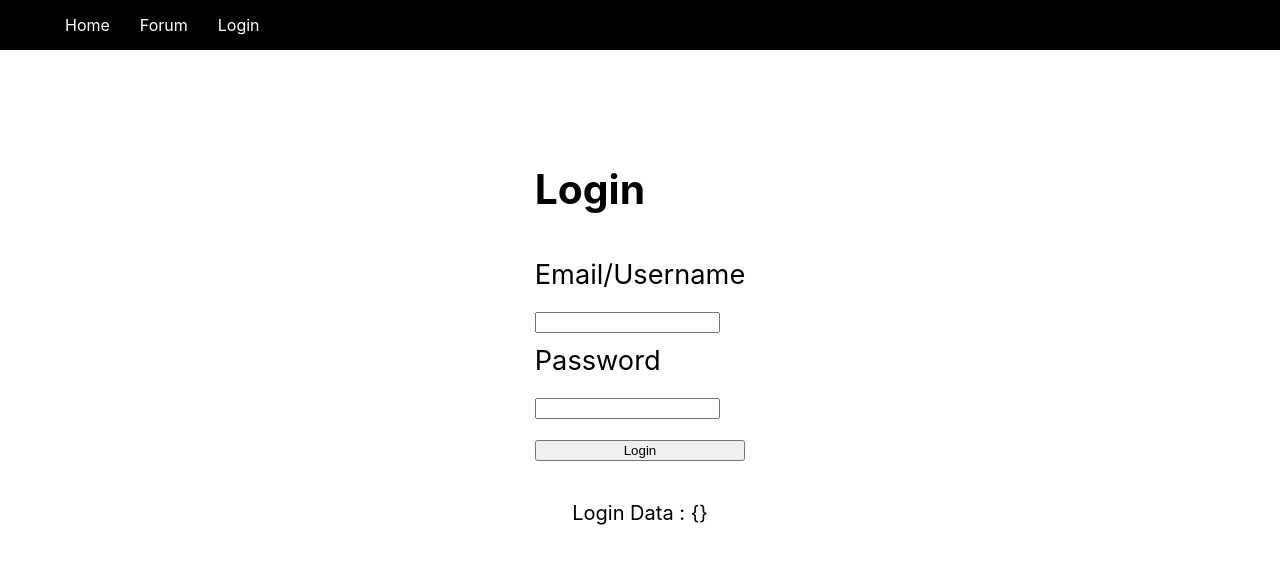
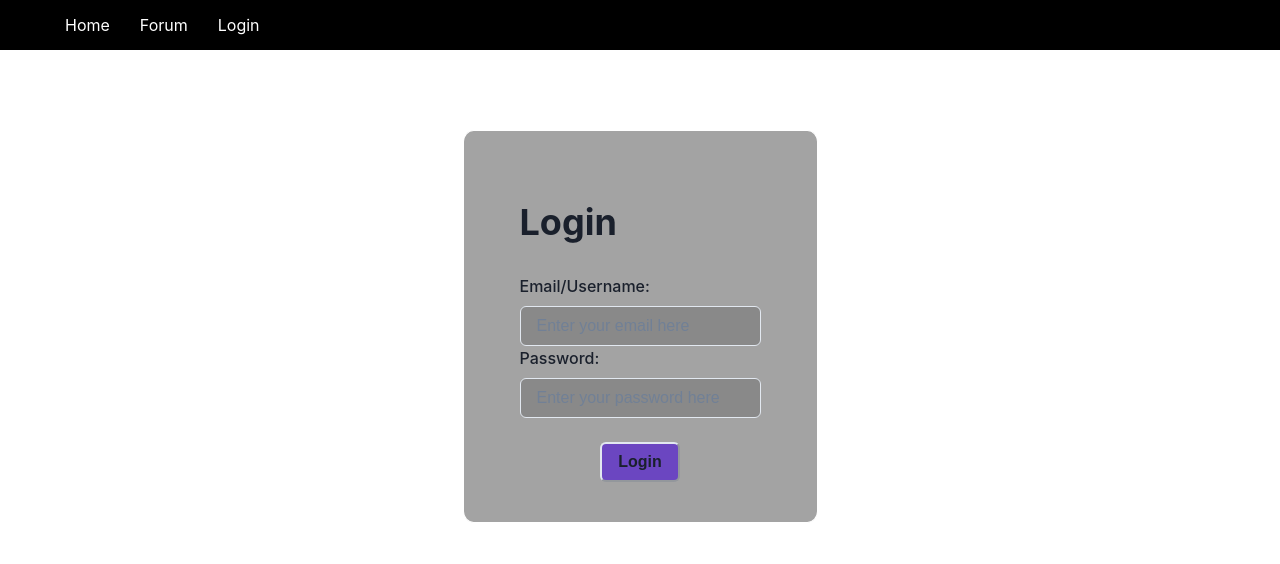
Before and after one commit to oliver-ckl/CollabMusicForum, a Next.js app: page /login in a window 1280 px wide. Shown: the top 564 px of the page. Built offline with nearby package versions, Linux system fonts and the light colour scheme.

Commit message:
testing chakra-ui components

```diff
--- a/components/Login.js
+++ b/components/Login.js
@@ -1,41 +1,27 @@
 import { useState } from 'react';
+import { Button, Box, Center, Heading, Text, Input, Container, FormControl, FormLabel } from '@chakra-ui/react'
 import style from '../styles/Login.module.css';
 
 function LoginPage() {
     let [loginParam, setLoginParam] = useState({});
 
     return (
-        <>
-            <div className={style.main}>
-                <h2>Login</h2>
-                <div>Email/Username</div>
-                <form>
-                    <input
-                        type="email"
-                        onChange={(e) =>
-                            setLoginParam({
-                                ...loginParam,
-                                email: e.target.value,
-                            })
-                        }
-                    ></input>
-                </form>
-                <div>Password</div>
-                <form>
-                    <input
-                        type="password"
-                        onChange={(e) =>
-                            setLoginParam({
-                                ...loginParam,
-                                password: e.target.value,
-                            })
-                        }
-                    ></input>
-                </form>
-                <button onClick={() => console.log(loginParam)}>Login</button>
-            </div>
-            <>Login Data : {JSON.stringify(loginParam)}</>
-        </>
+        <Container maxW='2xl' bg='blackAlpha.500' border='1px white solid' borderRadius='3%'>
+            <Box padding='10' maxW='md'>
+                <Heading _hover={{ letterSpacing: 2 }} transition='0.5s'>Login</Heading>
+                <FormControl>
+                    <FormLabel>Email/Username:</FormLabel>
+                    <Input type='email' bg='blackAlpha.300' placeholder='Enter your email here'/>
+                </FormControl>
+                <FormControl>
+                    <FormLabel>Password:</FormLabel>
+                    <Input type='password' bg='blackAlpha.300' placeholder='Enter your password here'/>
+                </FormControl>
+                <Center pt='6'>
+                    <Button bg='purple.600' _hover={{ bg: 'purple.700' }}>Login</Button>
+                </Center>
+            </Box>
+        </Container>
     );
 }
 
--- a/components/postItem.js
+++ b/components/postItem.js
@@ -1,12 +1,13 @@
 import style from '../styles/Home.module.css';
+import { Container } from '@chakra-ui/react';
 function PostItem({ post }) {
     return (
-        <div>
+        <Container w='2xl' bg='blackAlpha.400'>
             <h2>
                 {post.id} {post.title}
             </h2>
             <p>{post.description}</p>
-        </div>
+        </Container>
     );
 }
 export default PostItem;
--- a/package.json
+++ b/package.json
@@ -10,6 +10,10 @@
     "serve-json": "json-server --watch db.json --port 4000"
   },
   "dependencies": {
+    "@chakra-ui/react": "^2.3.1",
+    "@emotion/react": "^11.10.0",
+    "@emotion/styled": "^11.10.0",
+    "framer-motion": "^7.2.1",
     "json-server": "^0.17.0",
     "next": "12.2.5",
     "react": "18.2.0",
--- a/pages/_app.js
+++ b/pages/_app.js
@@ -1,12 +1,16 @@
+import  { ChakraProvider, ColorModeScript } from '@chakra-ui/react';
+import theme from '../styles/theme';
 import '../styles/globals.css';
 import CommonLayout from '../components/Layout';
+
 function MyApp({ Component, pageProps }) {
     return (
-        <>
+        <ChakraProvider resetCSS={false}>
+            <ColorModeScript initialColorMode={theme.config.initialColorMode}/>
             <CommonLayout>
                 <Component {...pageProps} />
             </CommonLayout>
-        </>
+        </ChakraProvider>
     );
 }
 
--- /dev/null
+++ b/styles/theme.js
@@ -0,0 +1,15 @@
+// theme.js
+
+// 1. import `extendTheme` function
+import { extendTheme } from '@chakra-ui/react'
+
+// 2. Add your color mode config
+const config = {
+  initialColorMode: 'dark',
+  useSystemColorMode: true,
+}
+
+// 3. extend the theme
+const theme = extendTheme({ config })
+
+export default theme
```
Also changed, not shown: 1 other file (tests, documents, lock files or other folders).
